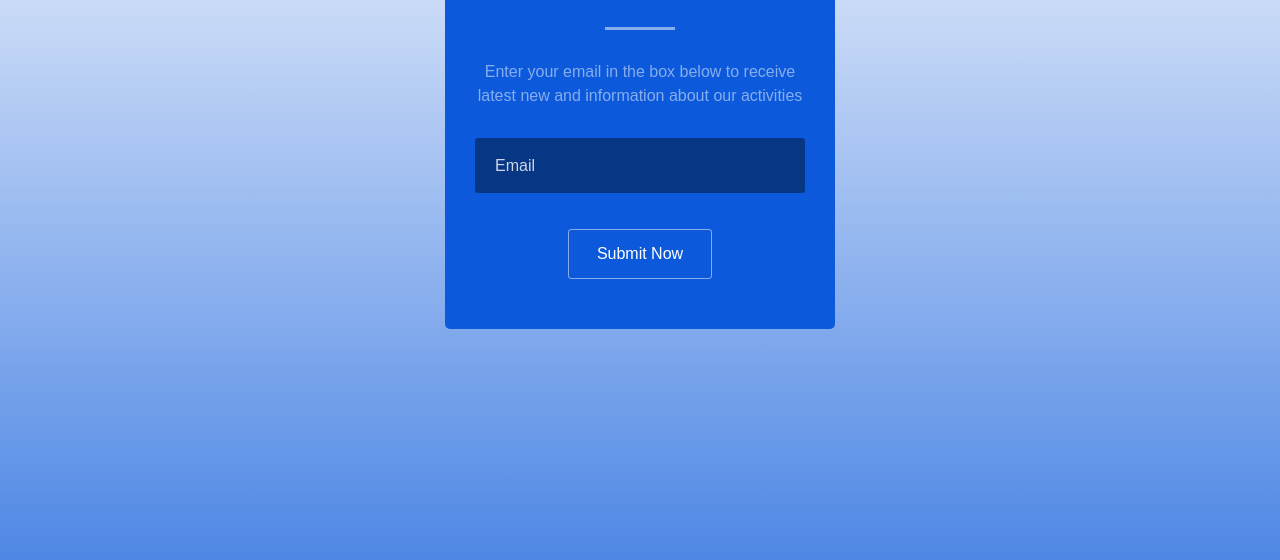
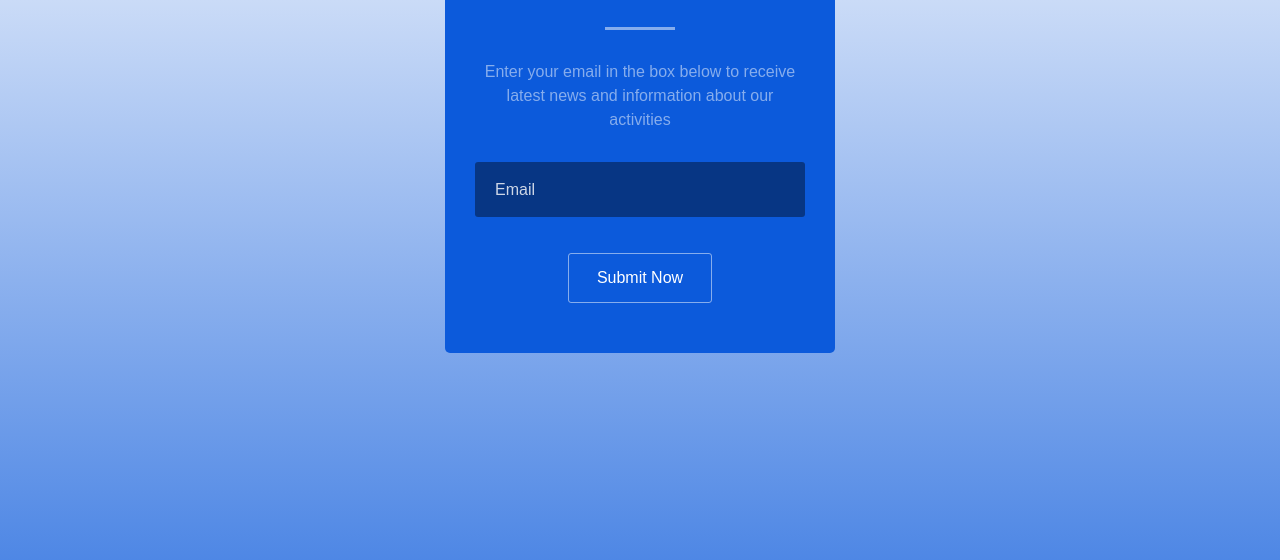
Before and after one commit to priyam00/Email-SignUp, a plain HTML site: page index.html in a window 1280 px wide. Shown: the part 240-800 px from the top of the page. Drawn offline with Linux system fonts and the light colour scheme.

Commit message:
Update index.html

```diff
--- a/index.html
+++ b/index.html
@@ -10,7 +10,7 @@
     <div class="newletter">
       <h1>Get Newsletter</h1>
       <hr>
-      <p>Enter your email in the box below to receive latest new and information about our activities </p>
+      <p>Enter your email in the box below to receive latest news and information about our activities </p>
       <form>
         <input type="email" placeholder="Email" required>
         <br>
```
